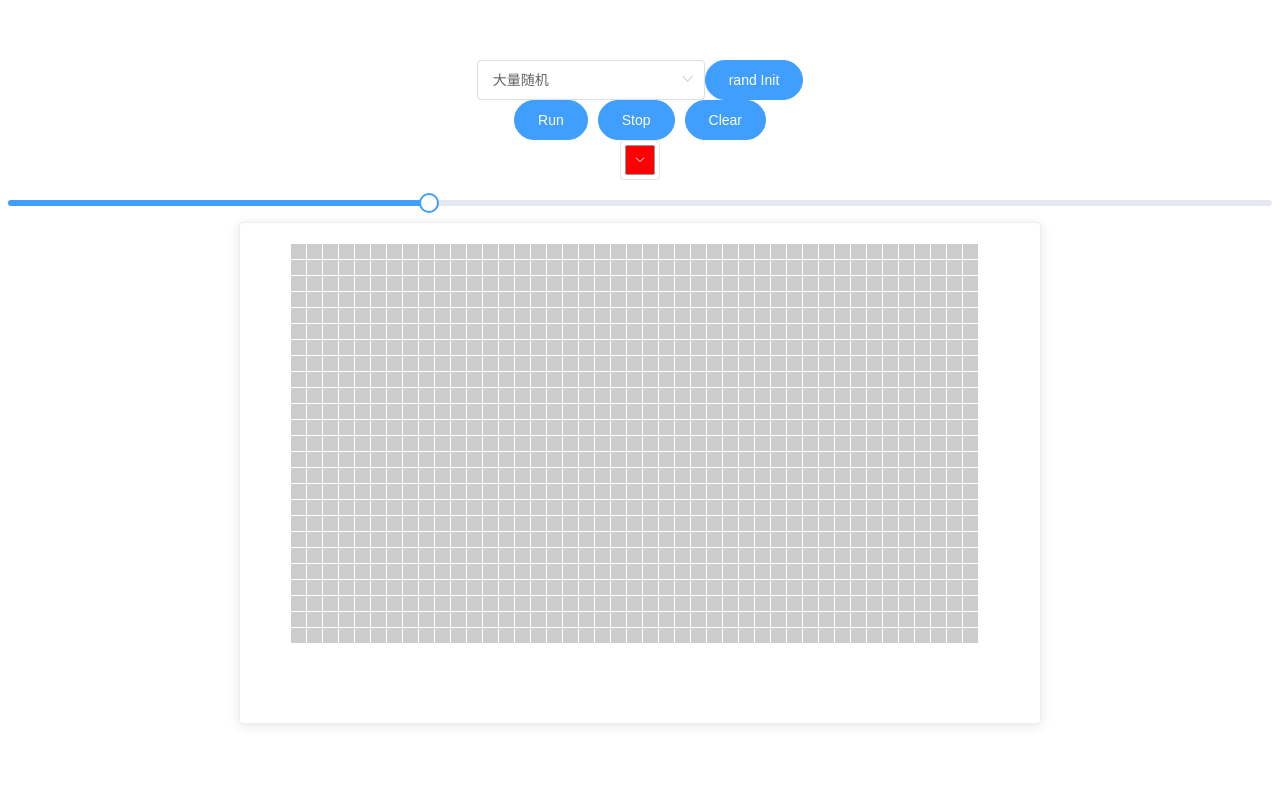
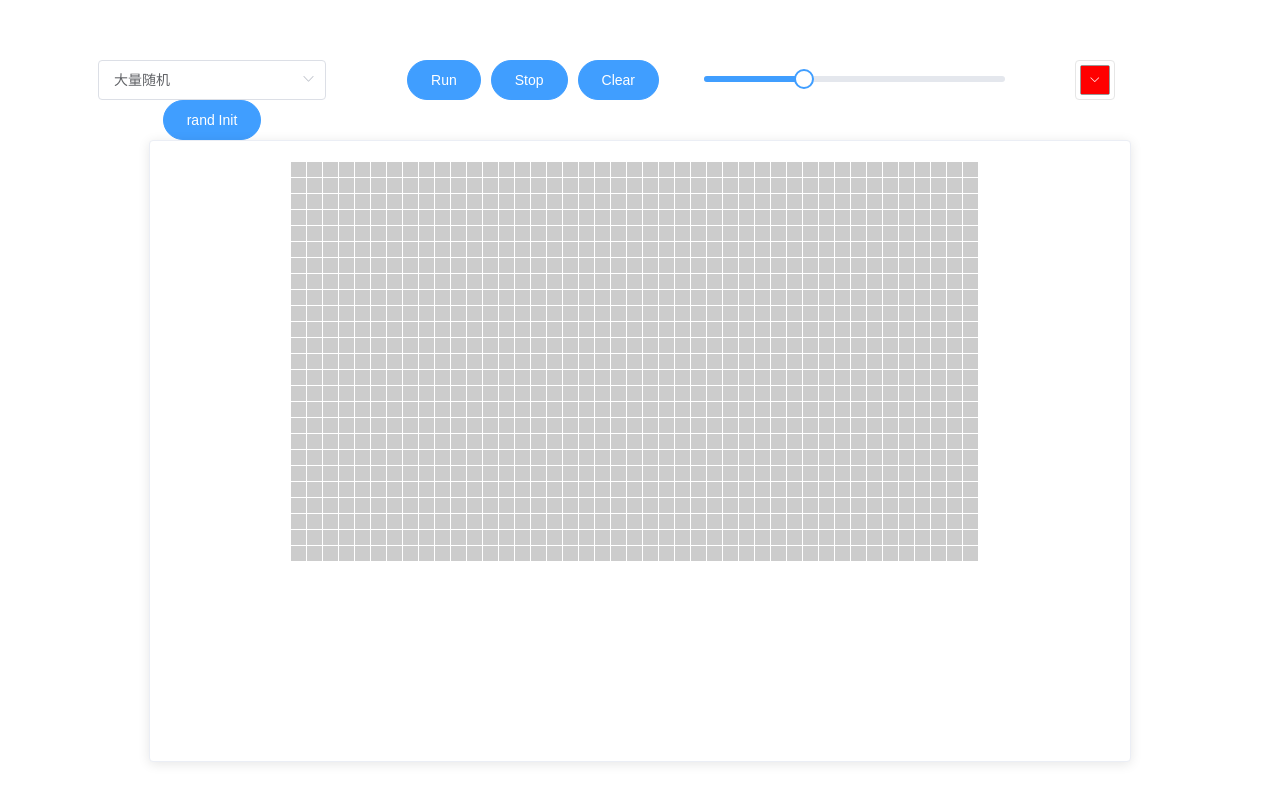
Before and after one commit to HanwGeek/cell-auto, a Vue app: page / in a window 1280 px wide. Built offline with nearby package versions, Linux system fonts and the light colour scheme.

Commit message:
Reform layout

```diff
--- a/src/components/cell-auto.vue
+++ b/src/components/cell-auto.vue
@@ -1,8 +1,8 @@
 <template>
   <div id="cell-auto">
-    <el-row>
-      <el-col>
-      <el-select v-model="randVal" placeholder="请选择随机类型">
+    <el-row :gutter="20">
+      <el-col :offset="1" :span="6">
+        <el-select v-model="randVal" placeholder="请选择随机类型">
         <el-option
           v-for="item in options"
           :key="item.value"
@@ -12,10 +12,8 @@
       </el-select>
       <el-button type="primary" @click="randInit" round>
         rand Init
-      </el-button>
-      </el-col>
-      <el-col>
-      <el-button type="primary" @click="run" round>
+      </el-button></el-col>
+      <el-col :span="6"><el-button type="primary" @click="run" round>
         Run
       </el-button>
       <el-button type="primary" @click="stop" round>
@@ -23,17 +21,12 @@
       </el-button>
       <el-button type="primary" @click="clear" round>
         Clear
-      </el-button>
-      </el-col>
-      <el-col>
-      <el-color-picker v-model="lifeColor" show-alpha></el-color-picker>
-      </el-col>
-      <el-col>
-      <el-slider v-model="speed" max="3000" step="100"></el-slider>
-      </el-col>
+      </el-button></el-col>
+      <el-col :span="6"><el-slider v-model="speed" max="3000" step="100"></el-slider></el-col>
+      <el-col :span="3"><el-color-picker v-model="lifeColor" show-alpha></el-color-picker></el-col>
     </el-row>
     <el-row>
-      <el-card style="width: 800px;height: 500px">
+      <el-card ref="card">
         <canvas
           id="cvs"
           ref="cvs"
@@ -50,6 +43,8 @@ export default {
   name: 'CellAuto',
   data () {
     return {
+      clientHeight: null,
+      clientWidth: null,
       cvs: null,
       cxt: null,
       cells: null,
@@ -82,6 +77,10 @@ export default {
   },
   mounted () {
     // Init canvas and grids
+    this.clientHeight = `${document.documentElement.clientHeight}`;
+    this.clientWidth = `${document.documentElement.clientWidth}`;
+    this.$refs.card.$el.style.height = this.clientHeight - 180 + 'px';
+    this.$refs.card.$el.style.width = this.clientWidth - 300 + 'px';
     this.cvs = this.$refs.cvs;
     this.cvs.width = 700;
     this.cvs.height = 400;
```
